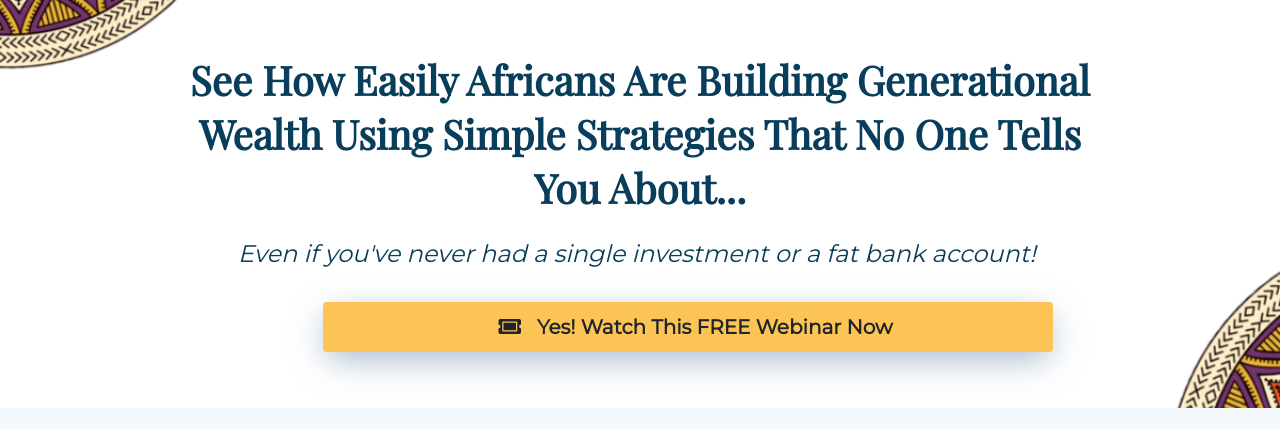
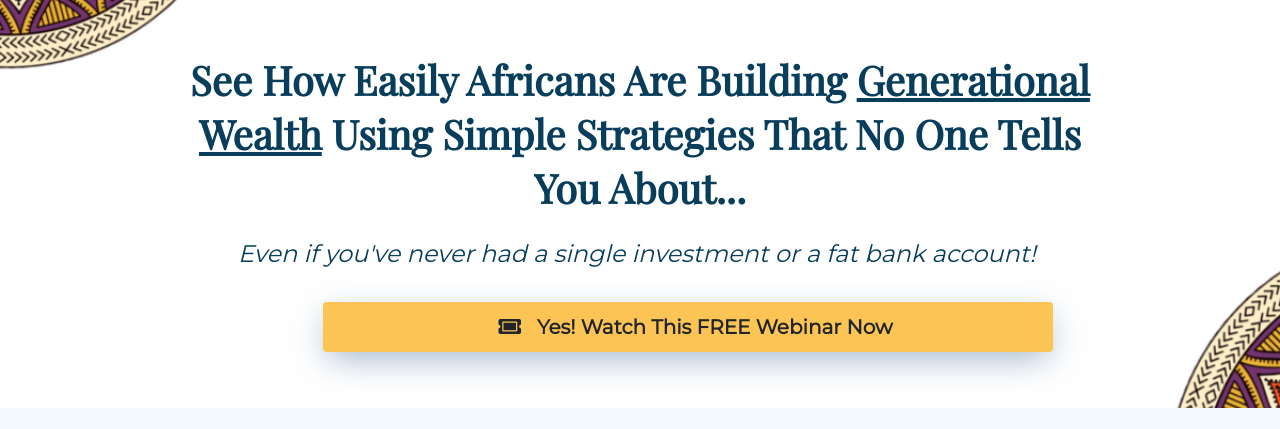
Before and after one commit to waruingugi/africaspocket, a plain HTML site: page index.html in a window 1280 px wide. Shown: the part 45-474 px from the top of the page. Drawn offline with nearby package versions, Linux system fonts and the light colour scheme.

Commit message:
Under emphasis in title

```diff
--- a/index.html
+++ b/index.html
@@ -32,7 +32,7 @@
             <div class="container">
                 <div class="row">
                     <div class="col-md-10 offset-md-1">
-                        <h2 id="intro-heading"><strong>See How Easily Africans Are Building Generational Wealth Using Simple Strategies That No One Tells You About...</strong><br></h2>
+                        <h2 id="intro-heading"><strong>See How Easily Africans Are Building <span style="text-decoration: underline;">Generational Wealth</span> Using Simple Strategies That No One Tells You About...</strong><br></h2>
                         <h4 id="sub-heading"><em>Even if you've never had a single investment or a fat bank account!&nbsp;</em></h4>
                     </div>
                 </div>
```
Also changed, not shown: 1 other file.
